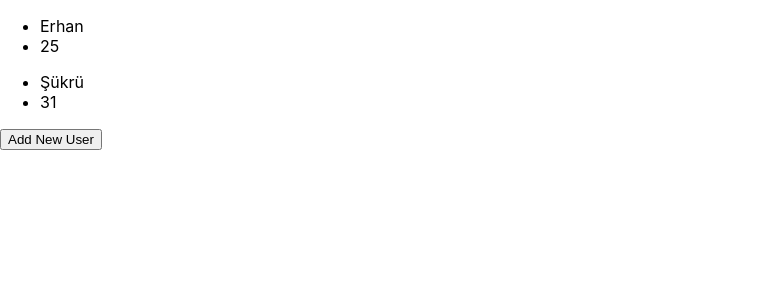
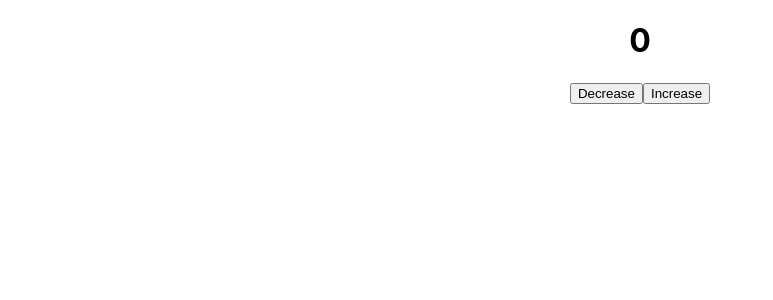
Before and after one commit to bytefulness/patika-dev, a React (Create React App) app in the folder react/tutorial/app/: page / in a window 1280 px wide. Shown: the top 300 px of the page, without its empty margins (0-773 px from the left). Built offline with nearby package versions, Linux system fonts and the light colour scheme.

Commit message:
Tutorial: Create basic counter

```diff
--- /dev/null
+++ b/react/tutorial/app/src/4-states/basic-counter.js
@@ -0,0 +1,21 @@
+import { useState } from "react";
+
+function BasicCounter() {
+  const [count, setCount] = useState(0);
+
+  return (
+    <div style={{ width: "50%", marginInline: "auto", textAlign: "center" }}>
+      <h1>{count}</h1>
+      <button
+        onClick={() => {
+          if (count >= 1) return setCount(count - 1);
+        }}
+      >
+        Decrease
+      </button>
+      <button onClick={() => setCount(count + 1)}>Increase</button>
+    </div>
+  );
+}
+
+export default BasicCounter;
--- a/react/tutorial/app/src/App.js
+++ b/react/tutorial/app/src/App.js
@@ -1,8 +1,8 @@
 // Import Components
-import ArrayState from "./4-states/array-state";
+import BasicCounter from "./4-states/basic-counter";
 
 function App() {
-  return <ArrayState />;
+  return <BasicCounter />;
 }
 
 export default App;
```
